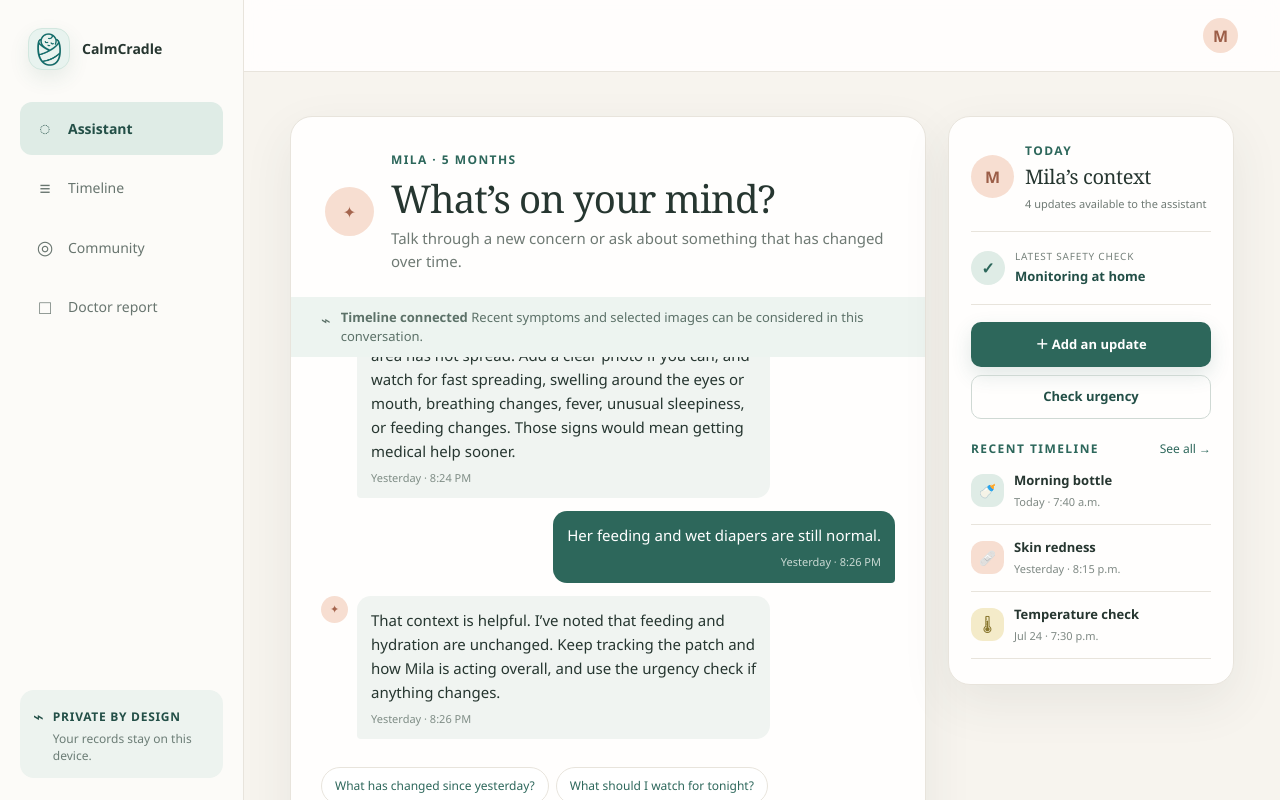
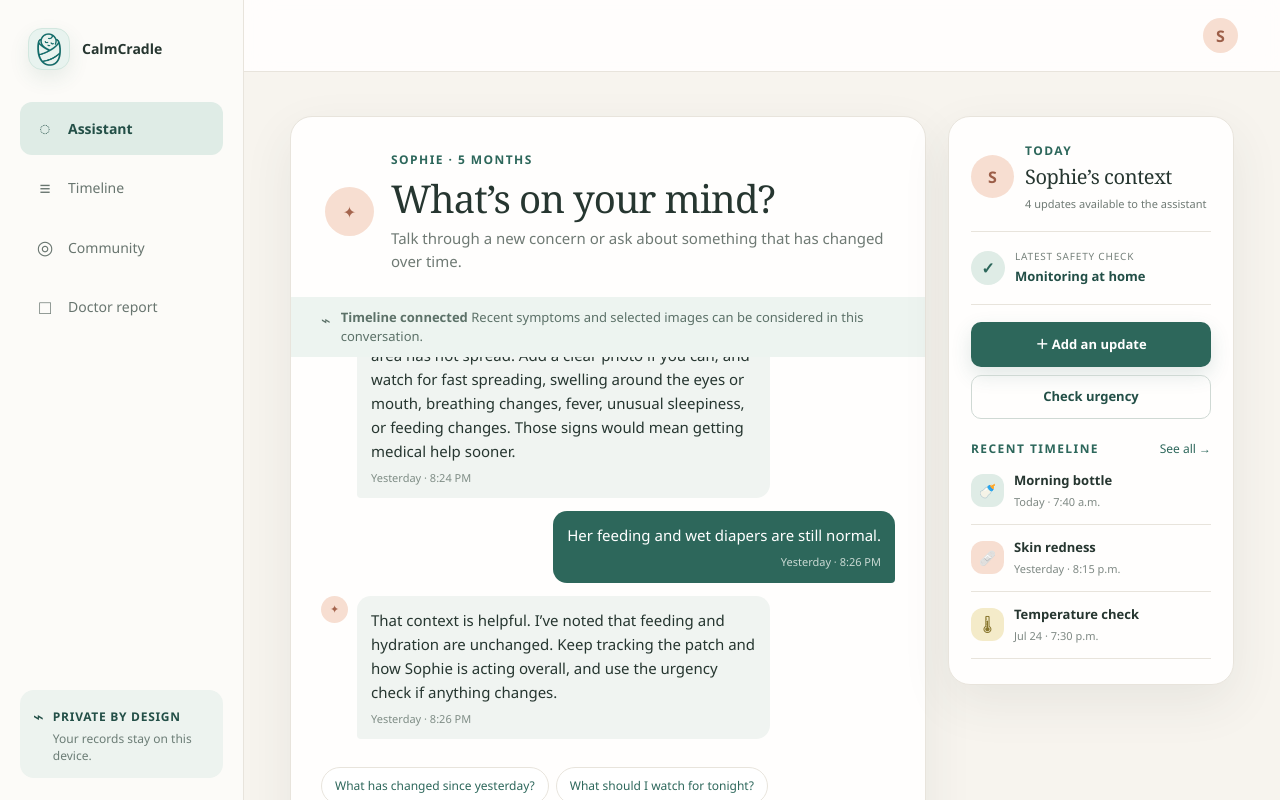
Before and after one commit to RiddhRam/Calm-Cradle, a Next.js app: page / in a window 1280 px wide. Shown: the top 800 px of the page. Built offline with nearby package versions, Linux system fonts and the light colour scheme.

Commit message:
Rename sample infant to Sophie

```diff
--- a/app/page.tsx
+++ b/app/page.tsx
@@ -135,7 +135,7 @@ const sampleChats: ChatMessage[] = [
   {
     id: "chat-1",
     role: "user",
-    text: "Mila’s cheek looks a little pink after her nap. She seems comfortable—what should I keep an eye on?",
+    text: "Sophie’s cheek looks a little pink after her nap. She seems comfortable—what should I keep an eye on?",
     time: "Yesterday · 8:24 PM",
   },
   {
@@ -153,7 +153,7 @@ const sampleChats: ChatMessage[] = [
   {
     id: "chat-4",
     role: "assistant",
-    text: "That context is helpful. I’ve noted that feeding and hydration are unchanged. Keep tracking the patch and how Mila is acting overall, and use the urgency check if anything changes.",
+    text: "That context is helpful. I’ve noted that feeding and hydration are unchanged. Keep tracking the patch and how Sophie is acting overall, and use the urgency check if anything changes.",
     time: "Yesterday · 8:26 PM",
   },
 ];
@@ -289,6 +289,10 @@ const DB_NAME = "infant-symptom-support";
 const STORE_NAME = "local-records";
 const APP_KEY = "mila-profile";
 
+function updateInfantName(value: string) {
+  return value.replaceAll("MILA", "SOPHIE").replaceAll("Mila", "Sophie");
+}
+
 function openDatabase(): Promise<IDBDatabase> {
   return new Promise((resolve, reject) => {
     const request = indexedDB.open(DB_NAME, 1);
@@ -389,12 +393,17 @@ export default function Home() {
         if (stored) {
           setData({
             ...stored,
+            chats: stored.chats.map((message) => ({ ...message, text: updateInfantName(message.text) })),
             timeline: stored.timeline.map((entry) => ({
               ...entry,
               icon: (categoryMeta[entry.category] ?? categoryMeta.Other).icon,
               intensity: entry.intensity ?? (entry.id === "sample-rash" ? "moderate" : "mild"),
             })),
-            forumPosts: stored.forumPosts ?? sampleForumPosts,
+            forumPosts: (stored.forumPosts ?? sampleForumPosts).map((post) => ({
+              ...post,
+              babyAge: updateInfantName(post.babyAge),
+              replies: post.replies.map((reply) => ({ ...reply, babyAge: updateInfantName(reply.babyAge) })),
+            })),
           });
         }
         else return writeStoredData(fallbackData);
@@ -465,7 +474,7 @@ export default function Home() {
     setData((current) => ({ ...current, timeline: [entry, ...current.timeline] }));
     setSelectedEntryId(entry.id);
     setLogOpen(false);
-    setToast("Symptom update saved to Mila’s timeline.");
+    setToast("Symptom update saved to Sophie’s timeline.");
     event.currentTarget.reset();
   }
 
@@ -488,7 +497,7 @@ export default function Home() {
       id: crypto.randomUUID(),
       author: "You",
       initials: "YO",
-      babyAge: "Mila · 5 months",
+      babyAge: "Sophie · 5 months",
       title: String(form.get("title")).trim(),
       body: String(form.get("body")).trim(),
       topic: String(form.get("topic")) as ForumPost["topic"],
@@ -513,7 +522,7 @@ export default function Home() {
       id: crypto.randomUUID(),
       author: "You",
       initials: "YO",
-      babyAge: "Mila · 5 months",
+      babyAge: "Sophie · 5 months",
       body: String(form.get("body")).trim(),
       createdAt: new Date().toISOString(),
       media: mediaFromForm(form),
@@ -643,7 +652,7 @@ export default function Home() {
     doc.text("CalmCradle · Infant Symptom Summary", margin, 64);
     doc.setFont("helvetica", "normal");
     doc.setFontSize(10);
-    doc.text("Prepared for Mila · 5 months old", margin, 84);
+    doc.text("Prepared for Sophie · 5 months old", margin, 84);
     doc.text(`Generated ${new Date().toLocaleDateString("en-CA", { dateStyle: "long" })}`, margin, 101);
     y = 150;
     doc.setTextColor(37, 48, 44);
@@ -686,7 +695,7 @@ export default function Home() {
       8.5,
       13,
     );
-    doc.save("mila-symptom-summary.pdf");
+    doc.save("sophie-symptom-summary.pdf");
     setToast("Doctor report downloaded.");
   }
 
@@ -733,7 +742,7 @@ export default function Home() {
             <BrandMark /><span>CalmCradle</span>
           </button>
           <div className="top-actions">
-            <button className="avatar-button" onClick={() => setSettingsOpen(true)} aria-label="Open settings">M</button>
+            <button className="avatar-button" onClick={() => setSettingsOpen(true)} aria-label="Open settings">S</button>
           </div>
         </header>
 
@@ -741,7 +750,7 @@ export default function Home() {
           {activeTab === "timeline" && (
             <section className="page-panel">
               <div className="page-title-row">
-                <div><p className="eyebrow">SYMPTOM HISTORY</p><h1>Mila’s timeline</h1><p>See when symptoms appeared, how noticeable they felt, and what changed over time.</p></div>
+                <div><p className="eyebrow">SYMPTOM HISTORY</p><h1>Sophie’s timeline</h1><p>See when symptoms appeared, how noticeable they felt, and what changed over time.</p></div>
                 <button className="primary-button" onClick={() => setLogOpen(true)}><span>＋</span> Add an update</button>
               </div>
               <div className="timeline-toolbar">
@@ -778,7 +787,7 @@ export default function Home() {
                 <div className="chat-header">
                   <div className="assistant-avatar">✦</div>
                   <div>
-                    <p className="eyebrow">MILA · 5 MONTHS</p>
+                    <p className="eyebrow">SOPHIE · 5 MONTHS</p>
                     <h1>What’s on your mind?</h1>
                     <p>Talk through a new concern or ask about something that has changed over time.</p>
                   </div>
@@ -805,7 +814,7 @@ export default function Home() {
                     <label className="attach-button" aria-label="Attach an image">
                       <span>＋</span><input type="file" accept="image/jpeg,image/png,image/webp,image/gif" onChange={(event) => setChatImage(event.target.files?.[0] ?? null)} />
                     </label>
-                    <textarea value={chatInput} onChange={(event) => setChatInput(event.target.value)} onKeyDown={(event) => { if (event.key === "Enter" && !event.shiftKey) { event.preventDefault(); void sendChat(); } }} placeholder="Ask anything about Mila…" rows={1} aria-label="Message" />
+                    <textarea value={chatInput} onChange={(event) => setChatInput(event.target.value)} onKeyDown={(event) => { if (event.key === "Enter" && !event.shiftKey) { event.preventDefault(); void sendChat(); } }} placeholder="Ask anything about Sophie…" rows={1} aria-label="Message" />
                     <button className="send-button" onClick={() => void sendChat()} disabled={!chatInput.trim() || chatBusy} aria-label="Send message">↑</button>
                   </div>
                   <p>Educational support only. This assistant cannot diagnose your infant.</p>
@@ -813,8 +822,8 @@ export default function Home() {
               </div>
               <aside className="chat-context">
                 <div className="mila-summary">
-                  <span className="avatar">M</span>
-                  <div><p className="eyebrow">TODAY</p><h2>Mila’s context</h2><small>{data.timeline.length} updates available to the assistant</small></div>
+                  <span className="avatar">S</span>
+                  <div><p className="eyebrow">TODAY</p><h2>Sophie’s context</h2><small>{data.timeline.length} updates available to the assistant</small></div>
                 </div>
                 <div className="home-status">
                   <span className="status-dot">✓</span>
@@ -941,7 +950,7 @@ export default function Home() {
               </div>
               <div className="report-layout">
                 <article className="report-paper">
-                  <div className="report-top"><div><p className="eyebrow">INFANT SYMPTOM SUMMARY</p><h2>Mila</h2><span>5 months old · Generated today</span></div><BrandMark /></div>
+                  <div className="report-top"><div><p className="eyebrow">INFANT SYMPTOM SUMMARY</p><h2>Sophie</h2><span>5 months old · Generated today</span></div><BrandMark /></div>
                   <div className="report-alert"><span>i</span><p><strong>Caregiver-prepared summary</strong>This document organizes observations and does not provide a diagnosis.</p></div>
                   <ReportSection number="01" title="At a glance">
                     <p>Recent notes describe a localized pink patch on the left cheek. Feeding, wet diapers, alertness, and behavior have remained normal in the recorded entries.</p>
@@ -981,7 +990,7 @@ export default function Home() {
             <form onSubmit={handleNewLog}>
               <label>Symptom or observation<select name="category" defaultValue="Rash or skin change">{symptomOptions.map((option) => <option key={option}>{option}</option>)}</select></label>
               <label>Short title<input name="title" placeholder="e.g. Pink patch on cheek" /></label>
-              <label>What happened?<textarea name="note" required rows={4} placeholder="Describe what you noticed and how Mila was acting…" /></label>
+              <label>What happened?<textarea name="note" required rows={4} placeholder="Describe what you noticed and how Sophie was acting…" /></label>
               <label>How noticeable was it?<select name="intensity" defaultValue="mild"><option value="mild">Mild</option><option value="moderate">Moderate</option><option value="significant">Significant</option></select></label>
               <label>When did you notice it?<input name="observedAt" type="datetime-local" defaultValue="2026-07-26T09:15" /></label>
               <label className="upload-zone"><span>＋</span><strong>Add photos or videos</strong><small>Images up to 10 MB · videos up to 50 MB</small><input name="media" type="file" accept="image/*,video/*" multiple onChange={validateFiles} /></label>
@@ -997,11 +1006,11 @@ export default function Home() {
             <button className="close-button" onClick={() => setUrgencyOpen(false)} aria-label="Close">×</button>
             {!urgencyResult ? (
               <>
-                <p className="eyebrow">DEMONSTRATION SAFETY CHECK</p><h2 id="urgency-title">Let’s check what Mila needs</h2><p>Answer based on what you see right now. These prototype rules are not clinically validated.</p>
+                <p className="eyebrow">DEMONSTRATION SAFETY CHECK</p><h2 id="urgency-title">Let’s check what Sophie needs</h2><p>Answer based on what you see right now. These prototype rules are not clinically validated.</p>
                 <form onSubmit={evaluateUrgency}>
                   <label>What is the main concern?<select name="category">{symptomOptions.map((option) => <option key={option}>{option}</option>)}</select></label>
                   <label>Temperature in °C, if measured<input name="temperature" type="number" step="0.1" placeholder="e.g. 37.4" /></label>
-                  <YesNo name="breathing" label="Is Mila struggling to breathe or are her lips blue?" />
+                  <YesNo name="breathing" label="Is Sophie struggling to breathe or are her lips blue?" />
                   <YesNo name="wake" label="Is she very difficult to wake or unusually floppy?" />
                   <YesNo name="seizure" label="Has she had a seizure?" />
                   <YesNo name="feeding" label="Is she refusing several feeds or vomiting repeatedly?" />
@@ -1036,7 +1045,7 @@ export default function Home() {
         <div className="modal-backdrop" role="presentation" onMouseDown={(event) => { if (event.target === event.currentTarget) setSettingsOpen(false); }}>
           <section className="modal-card settings-modal" role="dialog" aria-modal="true" aria-labelledby="settings-title">
             <button className="close-button" onClick={() => setSettingsOpen(false)} aria-label="Close">×</button>
-            <div className="profile-large"><span className="avatar">M</span><div><p className="eyebrow">INFANT PROFILE</p><h2 id="settings-title">Mila</h2><p>Born February 14, 2026 · 5 months old</p></div></div>
+            <div className="profile-large"><span className="avatar">S</span><div><p className="eyebrow">INFANT PROFILE</p><h2 id="settings-title">Sophie</h2><p>Born February 14, 2026 · 5 months old</p></div></div>
             <div className="settings-block"><strong>Local privacy</strong><p>Symptoms, chats, images, and videos are stored only in this browser. Selected text and images are sent to the assistant when you start a chat.</p></div>
             <button className="outline-button full-button" onClick={resetSampleData}>Restore sample profile</button>
             <button className="danger-button" onClick={deleteAllData}>Delete all local records</button>
@@ -1170,7 +1179,7 @@ function UrgencyResult({ result, onAgain }: { result: Urgency; onAgain: () => vo
       label: "Monitor at home",
       icon: "✓",
       intro: "Nothing you selected triggered a higher-level action in this demonstration check.",
-      action: "Keep recording changes and check again if Mila seems different.",
+      action: "Keep recording changes and check again if Sophie seems different.",
       watch: ["Trouble breathing or blue lips", "Difficult to wake or unusually floppy", "Feeding much less or far fewer wet diapers"],
     },
     soon: {
```
